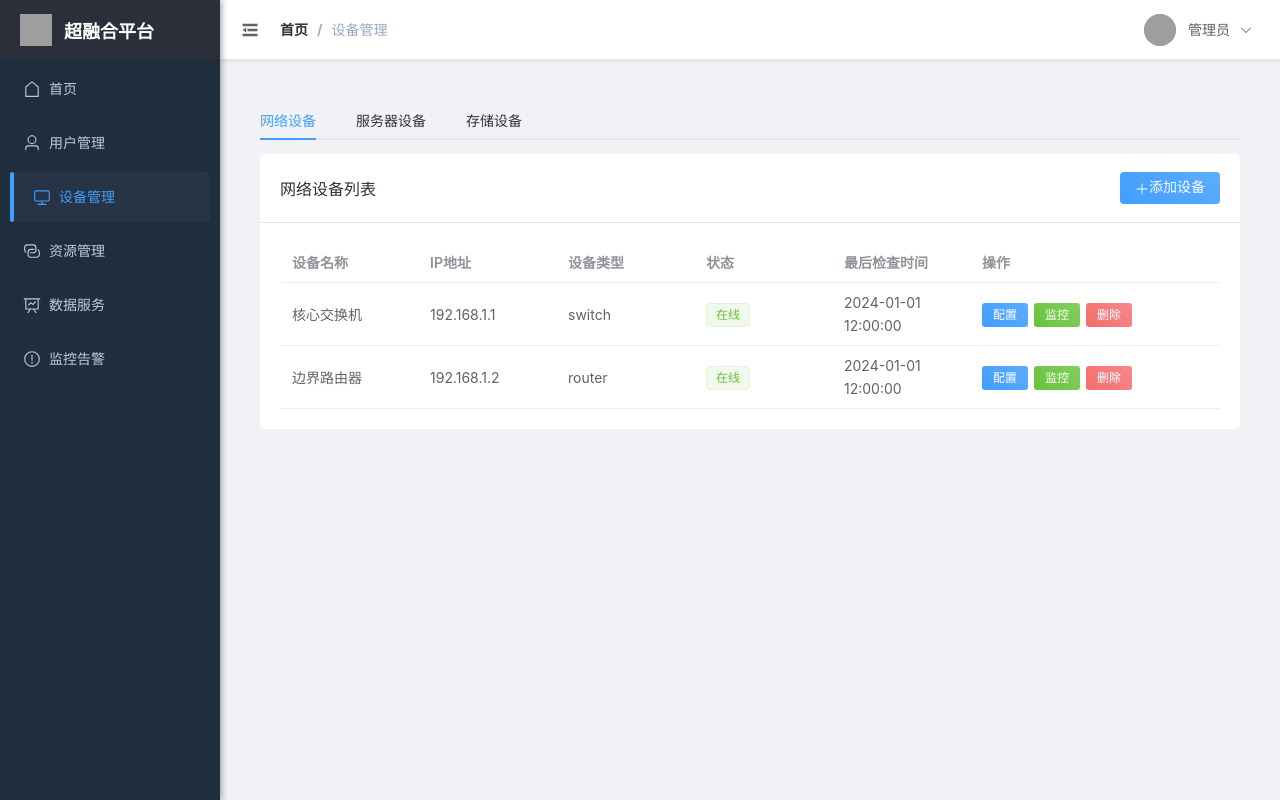
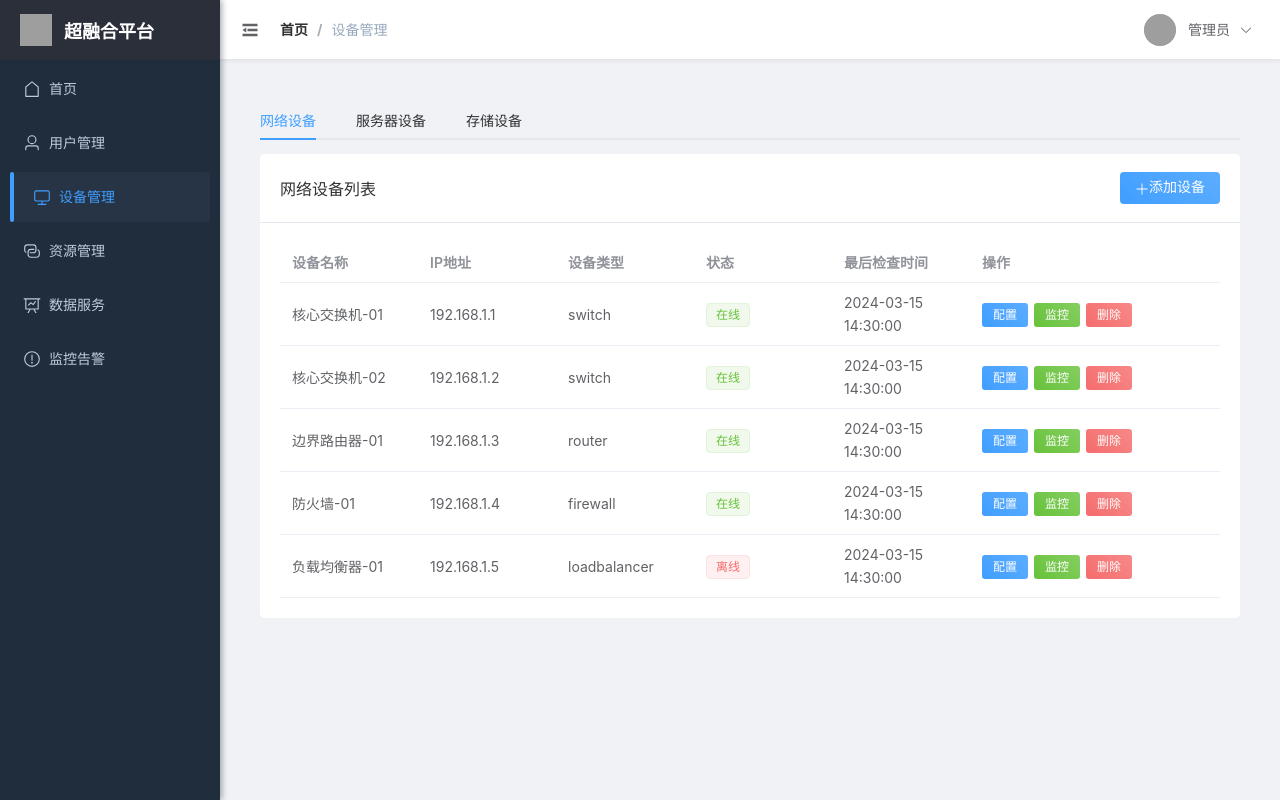
Before and after one commit to zt15864126114/yanzhouzhengfu, a Vue app: page /device in a window 1280 px wide. Built offline with nearby package versions, Linux system fonts and the light colour scheme; grey boxes are pictures that could not be loaded.

Commit message:
添加数据

```diff
--- a/src/views/dashboard/index.vue
+++ b/src/views/dashboard/index.vue
@@ -9,9 +9,9 @@
               </div>
             </template>
             <div class="card-body">
-              <h2>128</h2>
+              <h2>256</h2>
               <div class="trend">
-                <span class="up">↑ 12%</span>
+                <span class="up">↑ 15%</span>
                 <span class="text">较上月</span>
               </div>
             </div>
@@ -25,9 +25,9 @@
               </div>
             </template>
             <div class="card-body">
-              <h2>98</h2>
+              <h2>218</h2>
               <div class="trend">
-                <span class="up">↑ 8%</span>
+                <span class="up">↑ 12%</span>
                 <span class="text">较上月</span>
               </div>
             </div>
@@ -41,9 +41,9 @@
               </div>
             </template>
             <div class="card-body">
-              <h2>5</h2>
+              <h2>8</h2>
               <div class="trend">
-                <span class="down">↓ 3%</span>
+                <span class="down">↓ 5%</span>
                 <span class="text">较上月</span>
               </div>
             </div>
@@ -57,9 +57,9 @@
               </div>
             </template>
             <div class="card-body">
-              <h2>68%</h2>
+              <h2>76%</h2>
               <div class="trend">
-                <span class="up">↑ 5%</span>
+                <span class="up">↑ 3%</span>
                 <span class="text">较上月</span>
               </div>
             </div>
@@ -67,25 +67,29 @@
         </el-col>
       </el-row>
 
-      <el-row :gutter="20" class="mt-20">
+      <el-row :gutter="20" class="mt-4">
         <el-col :span="12">
           <el-card shadow="hover">
             <template #header>
               <div class="card-header">
-                <span>设备状态分布</span>
+                <span>系统负载</span>
               </div>
             </template>
-            <div class="chart-container" ref="deviceChartRef"></div>
+            <div class="chart-container">
+              <div ref="loadChartRef" class="chart"></div>
+            </div>
           </el-card>
         </el-col>
         <el-col :span="12">
           <el-card shadow="hover">
             <template #header>
               <div class="card-header">
-                <span>资源使用趋势</span>
+                <span>资源分布</span>
               </div>
             </template>
-            <div class="chart-container" ref="resourceChartRef"></div>
+            <div class="chart-container">
+              <div ref="resourceChartRef" class="chart"></div>
+            </div>
           </el-card>
         </el-col>
       </el-row>
@@ -99,6 +103,7 @@
   // 图表DOM引用
   const deviceChartRef = ref<HTMLElement | null>(null);
   const resourceChartRef = ref<HTMLElement | null>(null);
+  const loadChartRef = ref<HTMLElement | null>(null);
 
   // 初始化设备状态分布饼图
   const initDeviceChart = () => {
@@ -142,10 +147,10 @@
             show: false
           },
           data: [
-            { value: 98, name: '在线设备' },
-            { value: 20, name: '离线设备' },
-            { value: 5, name: '维护中' },
-            { value: 5, name: '告警设备' }
+            { value: 218, name: '在线设备' },
+            { value: 40, name: '离线设备' },
+            { value: 8, name: '维护中' },
+            { value: 8, name: '告警设备' }
           ]
         }
       ]
@@ -261,8 +266,8 @@
     padding: 20px;
   }
 
-  .mt-20 {
-    margin-top: 20px;
+  .mt-4 {
+    margin-top: 4px;
   }
 
   .card-header {
--- a/src/views/data/index.vue
+++ b/src/views/data/index.vue
@@ -147,6 +147,18 @@ const storageData = ref<StorageItem[]>([
     used: '8.1TB',
     total: '10TB',
     usagePercentage: 81
+  },
+  {
+    name: '备份存储',
+    used: '12.5TB',
+    total: '20TB',
+    usagePercentage: 63
+  },
+  {
+    name: '归档存储',
+    used: '35.8TB',
+    total: '50TB',
+    usagePercentage: 72
   }
 ])
 
@@ -178,6 +190,33 @@ const transferData = ref<TransferItem[]>([
     size: '150GB',
     status: '暂停中',
     progress: 0
+  },
+  {
+    id: 4,
+    name: '数据库备份',
+    source: '/data/database',
+    destination: '/backup/database',
+    size: '1.2TB',
+    status: '进行中',
+    progress: 45
+  },
+  {
+    id: 5,
+    name: '应用数据同步',
+    source: '/data/apps',
+    destination: '/data/apps-backup',
+    size: '750GB',
+    status: '已完成',
+    progress: 100
+  },
+  {
+    id: 6,
+    name: '配置文件迁移',
+    source: '/config/old',
+    destination: '/config/new',
+    size: '50GB',
+    status: '进行中',
+    progress: 82
   }
 ])
 
--- a/src/views/device/index.vue
+++ b/src/views/device/index.vue
@@ -194,19 +194,43 @@ const loading = ref(false)
 const networkList = ref([
   {
     id: 1,
-    name: '核心交换机',
+    name: '核心交换机-01',
     ip: '192.168.1.1',
     type: 'switch',
     status: 'online',
-    lastCheck: '2024-01-01 12:00:00'
+    lastCheck: '2024-03-15 14:30:00'
   },
   {
     id: 2,
-    name: '边界路由器',
+    name: '核心交换机-02',
     ip: '192.168.1.2',
+    type: 'switch',
+    status: 'online',
+    lastCheck: '2024-03-15 14:30:00'
+  },
+  {
+    id: 3,
+    name: '边界路由器-01',
+    ip: '192.168.1.3',
     type: 'router',
     status: 'online',
-    lastCheck: '2024-01-01 12:00:00'
+    lastCheck: '2024-03-15 14:30:00'
+  },
+  {
+    id: 4,
+    name: '防火墙-01',
+    ip: '192.168.1.4',
+    type: 'firewall',
+    status: 'online',
+    lastCheck: '2024-03-15 14:30:00'
+  },
+  {
+    id: 5,
+    name: '负载均衡器-01',
+    ip: '192.168.1.5',
+    type: 'loadbalancer',
+    status: 'maintenance',
+    lastCheck: '2024-03-15 14:30:00'
   }
 ])
 
@@ -214,21 +238,48 @@ const networkList = ref([
 const serverList = ref([
   {
     id: 1,
-    name: '应用服务器',
+    name: '应用服务器-01',
     ip: '192.168.1.10',
     cpu: 45,
     memory: 60,
     status: 'running',
-    lastCheck: '2024-01-01 12:00:00'
+    lastCheck: '2024-03-15 14:30:00'
   },
   {
     id: 2,
-    name: '数据库服务器',
+    name: '应用服务器-02',
     ip: '192.168.1.11',
+    cpu: 52,
+    memory: 68,
+    status: 'running',
+    lastCheck: '2024-03-15 14:30:00'
+  },
+  {
+    id: 3,
+    name: '数据库服务器-01',
+    ip: '192.168.1.12',
     cpu: 75,
     memory: 85,
     status: 'running',
-    lastCheck: '2024-01-01 12:00:00'
+    lastCheck: '2024-03-15 14:30:00'
+  },
+  {
+    id: 4,
+    name: '数据库服务器-02',
+    ip: '192.168.1.13',
+    cpu: 68,
+    memory: 78,
+    status: 'running',
+    lastCheck: '2024-03-15 14:30:00'
+  },
+  {
+    id: 5,
+    name: '缓存服务器-01',
+    ip: '192.168.1.14',
+    cpu: 35,
+    memory: 45,
+    status: 'running',
+    lastCheck: '2024-03-15 14:30:00'
   }
 ])
 
@@ -236,21 +287,48 @@ const serverList = ref([
 const storageList = ref([
   {
     id: 1,
-    name: '主存储',
+    name: '主存储-01',
     type: 'SAN',
     capacity: '50TB',
     used: 65,
     status: 'normal',
-    lastCheck: '2024-01-01 12:00:00'
+    lastCheck: '2024-03-15 14:30:00'
   },
   {
     id: 2,
-    name: '备份存储',
+    name: '主存储-02',
+    type: 'SAN',
+    capacity: '50TB',
+    used: 58,
+    status: 'normal',
+    lastCheck: '2024-03-15 14:30:00'
+  },
+  {
+    id: 3,
+    name: '备份存储-01',
     type: 'NAS',
     capacity: '30TB',
     used: 45,
     status: 'normal',
-    lastCheck: '2024-01-01 12:00:00'
+    lastCheck: '2024-03-15 14:30:00'
+  },
+  {
+    id: 4,
+    name: '备份存储-02',
+    type: 'NAS',
+    capacity: '30TB',
+    used: 42,
+    status: 'normal',
+    lastCheck: '2024-03-15 14:30:00'
+  },
+  {
+    id: 5,
+    name: '归档存储-01',
+    type: 'NAS',
+    capacity: '100TB',
+    used: 35,
+    status: 'normal',
+    lastCheck: '2024-03-15 14:30:00'
   }
 ])
 
--- a/src/views/monitor/index.vue
+++ b/src/views/monitor/index.vue
@@ -212,7 +212,7 @@ const alertList = ref([
     type: 'cpu',
     level: 'critical',
     status: 'active',
-    createTime: '2024-01-01 12:00:00'
+    createTime: '2024-03-15 14:30:00'
   },
   {
     id: 2,
@@ -220,7 +220,31 @@ const alertList = ref([
     type: 'memory',
     level: 'warning',
     status: 'processed',
-    createTime: '2024-01-02 12:00:00'
+    createTime: '2024-03-15 14:25:00'
+  },
+  {
+    id: 3,
+    name: '存储空间不足',
+    type: 'storage',
+    level: 'warning',
+    status: 'active',
+    createTime: '2024-03-15 14:20:00'
+  },
+  {
+    id: 4,
+    name: '网络延迟过高',
+    type: 'network',
+    level: 'normal',
+    status: 'processed',
+    createTime: '2024-03-15 14:15:00'
+  },
+  {
+    id: 5,
+    name: '数据库连接异常',
+    type: 'database',
+    level: 'critical',
+    status: 'active',
+    createTime: '2024-03-15 14:10:00'
   }
 ])
 
@@ -228,17 +252,59 @@ const alertList = ref([
 const logList = ref([
   {
     id: 1,
-    time: '2024-01-01 12:00:00',
+    time: '2024-03-15 14:30:00',
     level: 'info',
     module: '系统',
     content: '系统启动成功'
   },
   {
     id: 2,
-    time: '2024-01-01 12:01:00',
+    time: '2024-03-15 14:29:00',
     level: 'warning',
     module: 'CPU',
     content: 'CPU使用率超过80%'
+  },
+  {
+    id: 3,
+    time: '2024-03-15 14:28:00',
+    level: 'error',
+    module: '数据库',
+    content: '数据库连接超时'
+  },
+  {
+    id: 4,
+    time: '2024-03-15 14:27:00',
+    level: 'info',
+    module: '网络',
+    content: '网络设备状态检查完成'
+  },
+  {
+    id: 5,
+    time: '2024-03-15 14:26:00',
+    level: 'warning',
+    module: '存储',
+    content: '存储空间使用率超过70%'
+  },
+  {
+    id: 6,
+    time: '2024-03-15 14:25:00',
+    level: 'info',
+    module: '安全',
+    content: '安全扫描完成'
+  },
+  {
+    id: 7,
+    time: '2024-03-15 14:24:00',
+    level: 'error',
+    module: '应用',
+    content: '应用服务响应超时'
+  },
+  {
+    id: 8,
+    time: '2024-03-15 14:23:00',
+    level: 'info',
+    module: '备份',
+    content: '数据备份任务完成'
   }
 ])
 
--- a/src/views/user/index.vue
+++ b/src/views/user/index.vue
@@ -199,6 +199,60 @@ const userList = ref([
     email: 'operator@example.com',
     status: 'active',
     createTime: '2024-01-02 12:00:00'
+  },
+  {
+    id: 3,
+    username: 'system',
+    role: 'admin',
+    phone: '13800138002',
+    email: 'system@example.com',
+    status: 'active',
+    createTime: '2024-01-03 12:00:00'
+  },
+  {
+    id: 4,
+    username: 'monitor',
+    role: 'operator',
+    phone: '13800138003',
+    email: 'monitor@example.com',
+    status: 'active',
+    createTime: '2024-01-04 12:00:00'
+  },
+  {
+    id: 5,
+    username: 'security',
+    role: 'admin',
+    phone: '13800138004',
+    email: 'security@example.com',
+    status: 'active',
+    createTime: '2024-01-05 12:00:00'
+  },
+  {
+    id: 6,
+    username: 'backup',
+    role: 'operator',
+    phone: '13800138005',
+    email: 'backup@example.com',
+    status: 'inactive',
+    createTime: '2024-01-06 12:00:00'
+  },
+  {
+    id: 7,
+    username: 'test',
+    role: 'user',
+    phone: '13800138006',
+    email: 'test@example.com',
+    status: 'active',
+    createTime: '2024-01-07 12:00:00'
+  },
+  {
+    id: 8,
+    username: 'guest',
+    role: 'user',
+    phone: '13800138007',
+    email: 'guest@example.com',
+    status: 'inactive',
+    createTime: '2024-01-08 12:00:00'
   }
 ])
 
```
